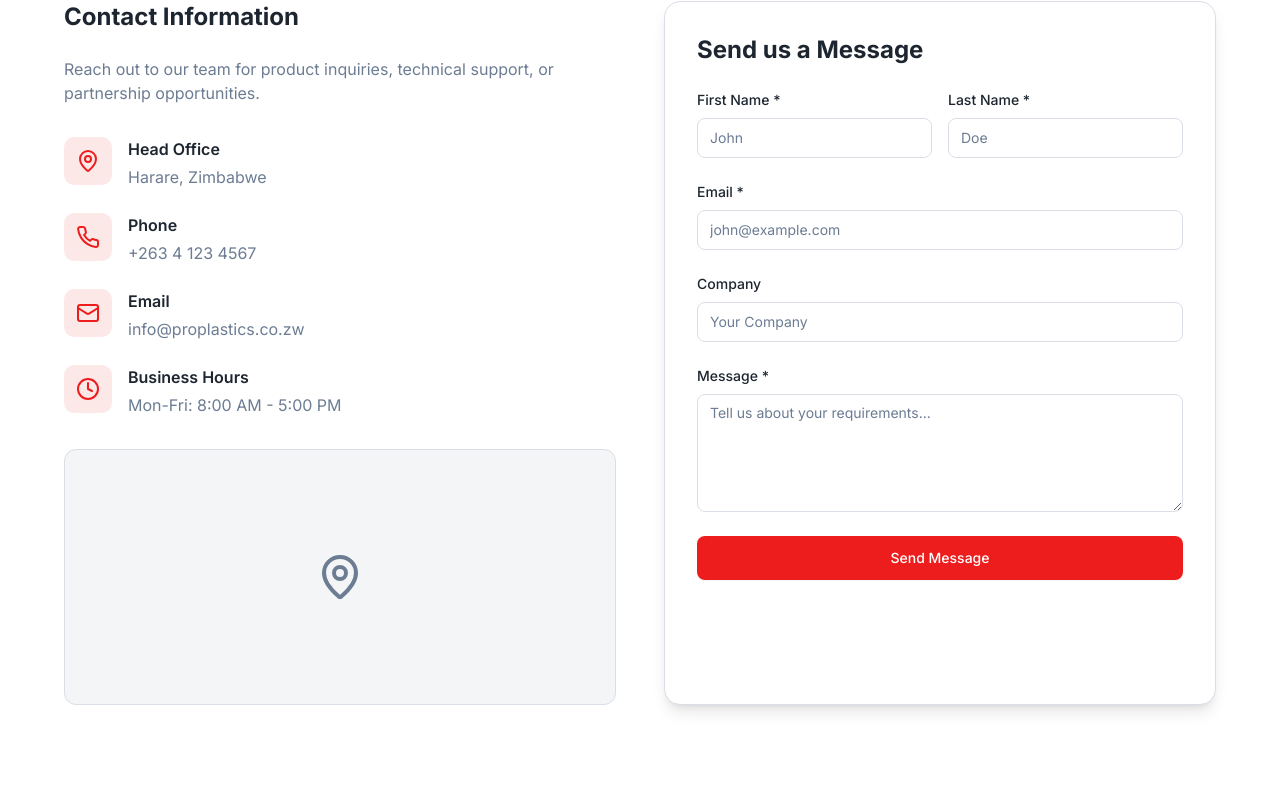
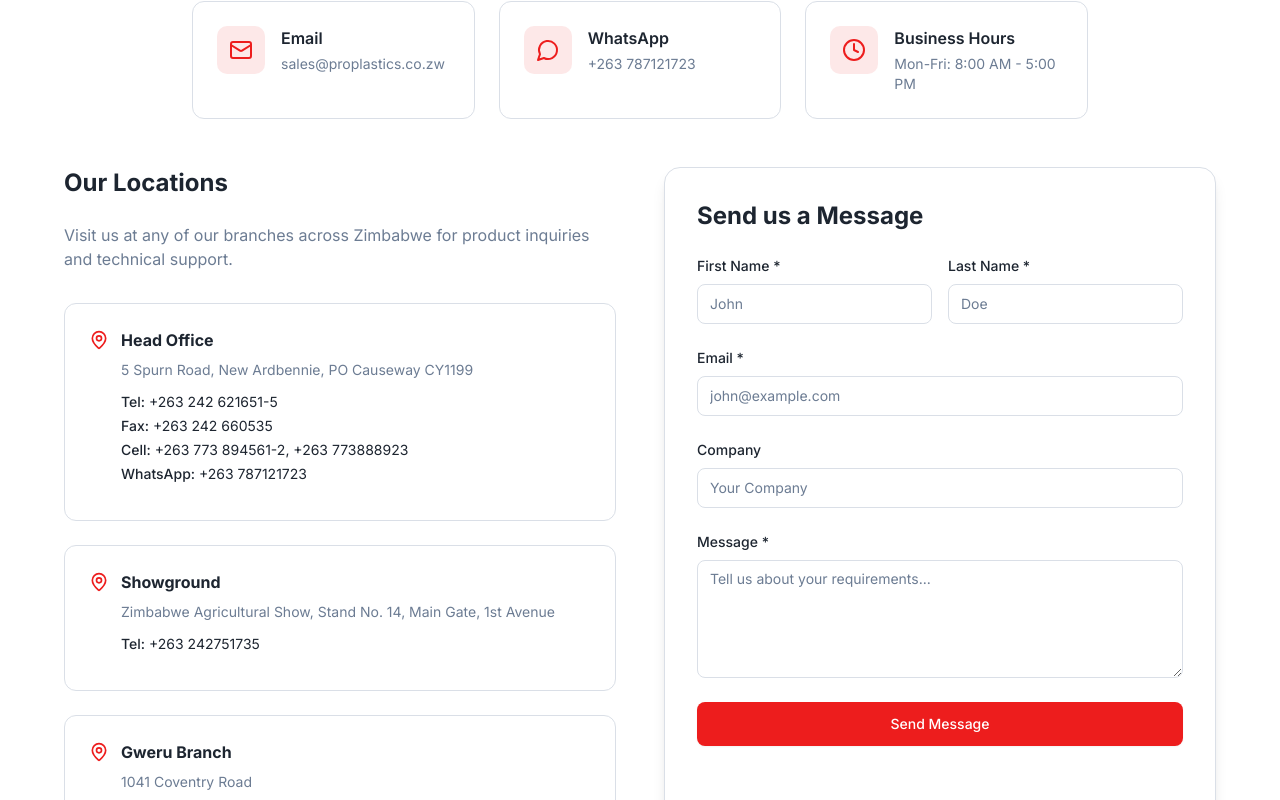
Before and after one commit to Mambinge/proplastics-zenith, a React (Vite) app: page / in a window 1280 px wide. Shown: the part 3880-4680 px from the top of the page. Built offline with nearby package versions, Linux system fonts and the light colour scheme; the HTML template or start-up script is replaced by a standard one.

Commit message:
Update contact information

```diff
--- a/src/components/Contact.tsx
+++ b/src/components/Contact.tsx
@@ -1,4 +1,4 @@
-import { MapPin, Phone, Mail, Clock } from "lucide-react";
+import { MapPin, Phone, Mail, Clock, MessageCircle } from "lucide-react";
 import { Button } from "@/components/ui/button";
 import { Input } from "@/components/ui/input";
 import { Textarea } from "@/components/ui/textarea";
@@ -15,21 +15,44 @@ const Contact = () => {
     });
   };
 
-  const contactInfo = [
+  const locations = [
     {
-      icon: MapPin,
       title: "Head Office",
-      content: "Harare, Zimbabwe",
+      address: "5 Spurn Road, New Ardbennie, PO Causeway CY1199",
+      tel: "+263 242 621651-5",
+      fax: "+263 242 660535",
+      cell: ["+263 773 894561-2", "+263 773888923"],
+      whatsapp: "+263 787121723",
     },
     {
-      icon: Phone,
-      title: "Phone",
-      content: "+263 4 123 4567",
+      title: "Showground",
+      address: "Zimbabwe Agricultural Show, Stand No. 14, Main Gate, 1st Avenue",
+      tel: "+263 242751735",
     },
+    {
+      title: "Gweru Branch",
+      address: "1041 Coventry Road",
+      tel: "+263 54 2222277",
+    },
+    {
+      title: "Bulawayo Branch",
+      address: "Military Road (Off Khami Rd), P.O. Box RY115, Raylton",
+      tel: "+263 292 68396 / 62059",
+    },
+  ];
+
+  const quickContact = [
     {
       icon: Mail,
       title: "Email",
-      content: "info@proplastics.co.zw",
+      content: "sales@proplastics.co.zw",
+      href: "mailto:sales@proplastics.co.zw",
+    },
+    {
+      icon: MessageCircle,
+      title: "WhatsApp",
+      content: "+263 787121723",
+      href: "https://wa.me/263787121723",
     },
     {
       icon: Clock,
@@ -51,31 +74,70 @@ const Contact = () => {
           </p>
         </div>
 
+        {/* Quick Contact */}
+        <div className="grid sm:grid-cols-3 gap-6 mb-12 max-w-4xl mx-auto">
+          {quickContact.map((item, index) => (
+            <a
+              key={index}
+              href={item.href}
+              target={item.href ? "_blank" : undefined}
+              rel={item.href ? "noopener noreferrer" : undefined}
+              className={`flex gap-4 items-start p-6 bg-card rounded-xl border border-border ${
+                item.href ? "hover:border-primary transition-colors cursor-pointer" : ""
+              }`}
+            >
+              <div className="flex-shrink-0 h-12 w-12 bg-primary/10 rounded-lg flex items-center justify-center">
+                <item.icon className="h-6 w-6 text-primary" />
+              </div>
+              <div>
+                <h4 className="font-semibold text-foreground mb-1">{item.title}</h4>
+                <p className="text-sm text-muted-foreground">{item.content}</p>
+              </div>
+            </a>
+          ))}
+        </div>
+
         <div className="grid lg:grid-cols-2 gap-12 max-w-6xl mx-auto">
-          {/* Contact Information */}
+          {/* Locations */}
           <div>
-            <h3 className="text-2xl font-bold text-foreground mb-6">Contact Information</h3>
+            <h3 className="text-2xl font-bold text-foreground mb-6">Our Locations</h3>
             <p className="text-muted-foreground mb-8">
-              Reach out to our team for product inquiries, technical support, or partnership opportunities.
+              Visit us at any of our branches across Zimbabwe for product inquiries and technical support.
             </p>
 
             <div className="space-y-6">
-              {contactInfo.map((item, index) => (
-                <div key={index} className="flex gap-4 items-start">
-                  <div className="flex-shrink-0 h-12 w-12 bg-primary/10 rounded-lg flex items-center justify-center">
-                    <item.icon className="h-6 w-6 text-primary" />
-                  </div>
-                  <div>
-                    <h4 className="font-semibold text-foreground mb-1">{item.title}</h4>
-                    <p className="text-muted-foreground">{item.content}</p>
+              {locations.map((location, index) => (
+                <div key={index} className="p-6 bg-card rounded-xl border border-border">
+                  <div className="flex gap-3 items-start mb-3">
+                    <MapPin className="h-5 w-5 text-primary mt-0.5 flex-shrink-0" />
+                    <div>
+                      <h4 className="font-bold text-foreground mb-2">{location.title}</h4>
+                      <p className="text-sm text-muted-foreground mb-3">{location.address}</p>
+
+                      <div className="space-y-1 text-sm">
+                        <p className="text-foreground">
+                          <span className="font-medium">Tel:</span> {location.tel}
+                        </p>
+                        {location.fax && (
+                          <p className="text-foreground">
+                            <span className="font-medium">Fax:</span> {location.fax}
+                          </p>
+                        )}
+                        {location.cell && (
+                          <p className="text-foreground">
+                            <span className="font-medium">Cell:</span> {location.cell.join(", ")}
+                          </p>
+                        )}
+                        {location.whatsapp && (
+                          <p className="text-foreground">
+                            <span className="font-medium">WhatsApp:</span> {location.whatsapp}
+                          </p>
+                        )}
+                      </div>
+                    </div>
                   </div>
                 </div>
               ))}
-            </div>
-
-            {/* Map Placeholder */}
-            <div className="mt-8 h-64 bg-secondary rounded-xl border border-border flex items-center justify-center">
-              <MapPin className="h-12 w-12 text-muted-foreground" />
             </div>
           </div>
 
```
